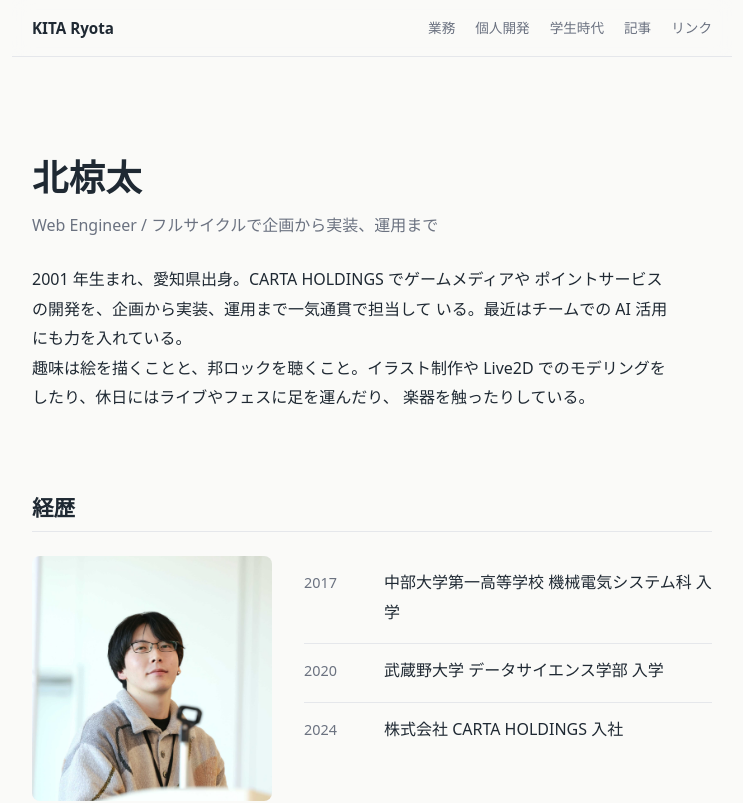
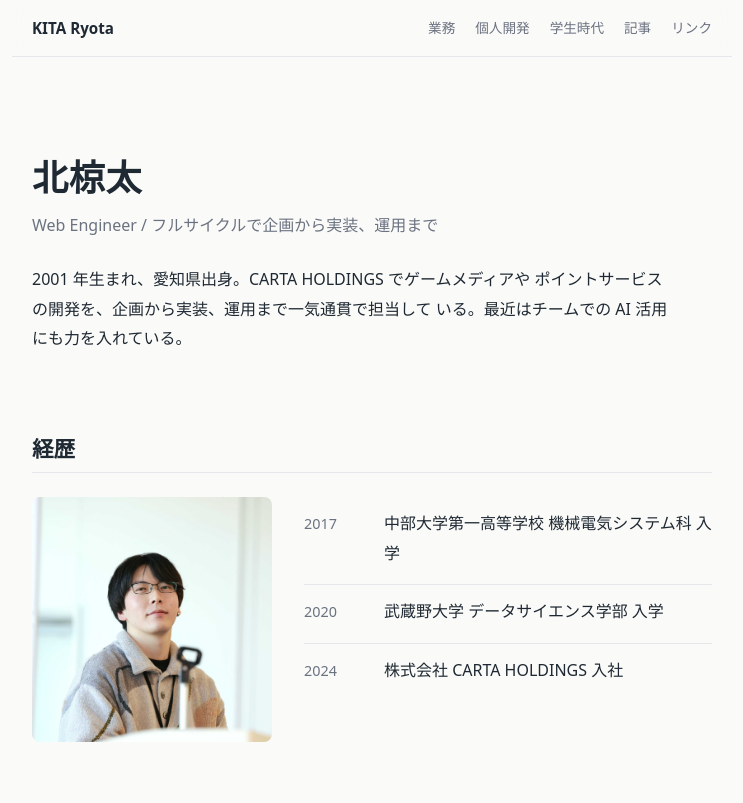
Before and after one commit to KITA-DS12/kitaPortfolio, a Nuxt app: page / in a window 1280 px wide. Shown: the top 803 px of the page, without its empty margins (268-1011 px from the left). Built offline with nearby package versions, Linux system fonts and the light colour scheme.

Commit message:
趣味を削除

```diff
--- a/components/Hero.vue
+++ b/components/Hero.vue
@@ -9,11 +9,6 @@
         2001 年生まれ、愛知県出身。CARTA HOLDINGS でゲームメディアや
         ポイントサービスの開発を、企画から実装、運用まで一気通貫で担当して
         いる。最近はチームでの AI 活用にも力を入れている。
-      </p>
-      <p class="intro">
-        趣味は絵を描くことと、邦ロックを聴くこと。イラスト制作や Live2D
-        でのモデリングをしたり、休日にはライブやフェスに足を運んだり、
-        楽器を触ったりしている。
       </p>
     </div>
   </section>
```
